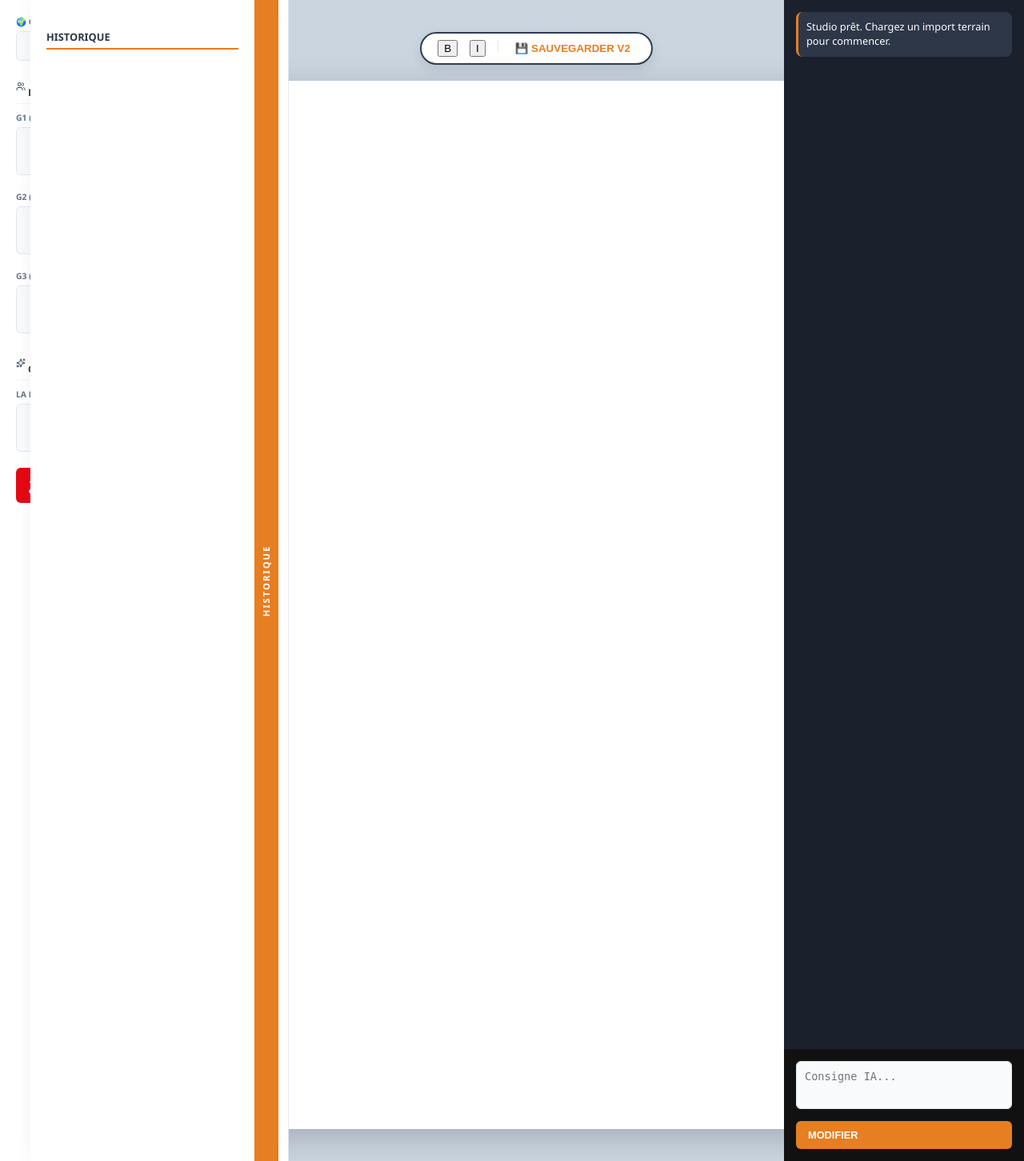
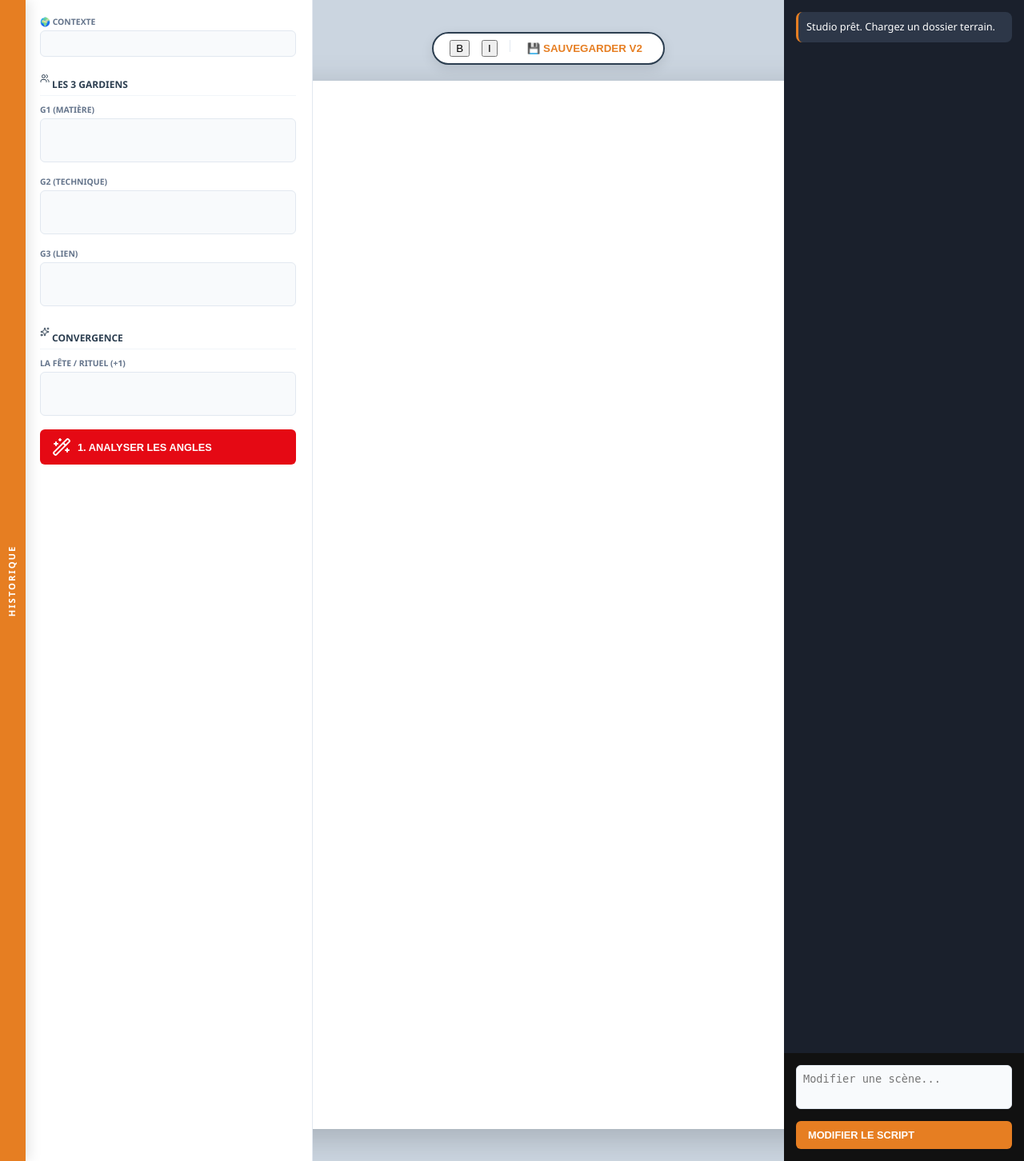
Before and after one commit to mediances-ops/docu-gen-333, a FastAPI app: page / in a window 1280 px wide. Shown: the part 67-1519 px from the top of the page at 80% size. Run offline with FastAPI, Linux system fonts and the light colour scheme.

Commit message:
Update index.html

```diff
--- a/templates/index.html
+++ b/templates/index.html
@@ -8,12 +8,12 @@
     <style>
         :root {
             --primary: #2C3E50; --accent: #E67E22; --danger: #e50914; --bg: #f3f4f6;
-            --text: #2d3748; --dark-panel: #1a202c;
+            --text: #2d3748; --dark-panel: #1a202c; --handle-width: 30px;
         }
 
         body { margin: 0; font-family: 'Segoe UI', sans-serif; background: var(--bg); color: var(--text); height: 100vh; display: flex; flex-direction: column; overflow: hidden; }
 
-        /* HEADER PRO */
+        /* HEADER HARMONISÉ */
         header {
             background: linear-gradient(135deg, var(--primary) 0%, #34495e 100%);
             padding: 10px 25px; border-bottom: 3px solid var(--accent);
@@ -22,41 +22,50 @@
         .logo { font-weight: 800; font-size: 1.1rem; display: flex; align-items: center; gap: 10px; text-transform: uppercase; letter-spacing: 1px; }
         .header-right { display: flex; align-items: center; gap: 15px; }
 
-        /* WORKSPACE */
         .workspace { display: flex; flex: 1; overflow: hidden; position: relative; }
 
-        /* PANEL GAUCHE : FORMULAIRE (Toujours visible) */
-        .panel-left { width: 320px; background: white; border-right: 1px solid #e2e8f0; padding: 20px; overflow-y: auto; z-index: 10; }
-        .input-group { margin-bottom: 15px; }
-        label { display: block; font-size: 0.65rem; color: #64748b; font-weight: 700; margin-bottom: 5px; text-transform: uppercase; }
-        input, textarea { width: 100%; background: #f8fafc; border: 1px solid #e2e8f0; padding: 10px; border-radius: 6px; box-sizing: border-box; font-size: 0.85rem; }
-        textarea { height: 60px; resize: none; }
-        h3 { font-size: 0.75rem; color: var(--primary); border-bottom: 1px solid #f1f5f9; padding-bottom: 5px; margin: 20px 0 10px 0; }
-
-        /* SIDEBAR HISTORIQUE COULISSANTE */
+        /* SIDEBAR HISTORIQUE COULISSANTE (À GAUCHE TOUTE) */
         .sidebar-history {
-            position: absolute; left: 320px; top: 0; bottom: 0; width: 280px;
+            position: absolute; left: 0; top: 0; bottom: 0; width: 300px;
             background: white; border-right: 2px solid var(--accent);
-            transform: translateX(-100%); transition: 0.4s cubic-bezier(0.4, 0, 0.2, 1);
-            z-index: 50; display: flex; box-shadow: 10px 0 30px rgba(0,0,0,0.1);
+            transform: translateX(-270px); /* Cache 270px, laisse 30px pour la poignée */
+            transition: 0.4s cubic-bezier(0.4, 0, 0.2, 1);
+            z-index: 200; display: flex; box-shadow: 5px 0 15px rgba(0,0,0,0.1);
         }
         .sidebar-history.open { transform: translateX(0); }
-        .history-content { flex: 1; padding: 20px; overflow-y: auto; }
+
+        .history-content { flex: 1; padding: 20px; overflow-y: auto; width: 270px; }
         .history-handle {
-            width: 30px; height: 100%; background: var(--accent);
+            width: var(--handle-width); height: 100%; background: var(--accent);
             display: flex; align-items: center; justify-content: center;
-            cursor: pointer; position: absolute; right: -30px;
+            cursor: pointer;
         }
         .handle-text { transform: rotate(-90deg); color: white; white-space: nowrap; font-size: 0.7rem; font-weight: 900; letter-spacing: 2px; }
 
-        /* PANEL CENTRAL : PAPIER AU MILIEU */
+        /* PANEL GAUCHE : FORMULAIRE (Décalé par la poignée) */
+        .panel-left {
+            width: 320px; background: white; border-right: 1px solid #e2e8f0;
+            padding: 20px; overflow-y: auto; z-index: 10;
+            margin-left: var(--handle-width); /* Decalage pour la poignée */
+        }
+        .input-group { margin-bottom: 12px; }
+        label { display: block; font-size: 0.65rem; color: #64748b; font-weight: 700; margin-bottom: 4px; text-transform: uppercase; }
+        input, textarea { width: 100%; background: #f8fafc; border: 1px solid #e2e8f0; padding: 8px; border-radius: 6px; box-sizing: border-box; font-size: 0.85rem; }
+        textarea { height: 55px; resize: none; }
+        h3 { font-size: 0.75rem; color: var(--primary); border-bottom: 1px solid #f1f5f9; padding-bottom: 5px; margin: 15px 0 10px 0; }
+
+        /* PANEL CENTRAL : PAPIER BIEN AU MILIEU */
         .panel-center {
             flex: 1; background: #cbd5e0; padding: 40px; overflow-y: auto;
             display: flex; flex-direction: column; align-items: center;
         }
 
-        #project-header { width: 21cm; background: white; border-radius: 8px; padding: 12px; margin-bottom: 15px; display: none; border-left: 5px solid var(--accent); box-shadow: 0 4px 10px rgba(0,0,0,0.1); align-items: center; justify-content: space-between; }
-        .vignette { width: 50px; height: 50px; border-radius: 4px; object-fit: cover; background: #eee; }
+        #project-header {
+            width: 21cm; background: white; border-radius: 8px; padding: 12px; margin-bottom: 20px;
+            display: none; border-left: 5px solid var(--accent); box-shadow: 0 4px 10px rgba(0,0,0,0.1);
+            align-items: center; justify-content: space-between;
+        }
+        .vignette { width: 60px; height: 60px; border-radius: 4px; object-fit: cover; background: #eee; border: 1px solid #ddd; }
 
         .editor-toolbar { position: sticky; top: 0; background: white; padding: 8px 20px; border-radius: 50px; border: 2px solid var(--primary); display: flex; gap: 15px; margin-bottom: 20px; z-index: 40; box-shadow: 0 5px 15px rgba(0,0,0,0.1); }
         .paper { background: white; color: black; width: 21cm; min-height: 29.7cm; padding: 2.5cm; font-family: 'Courier New', monospace; font-size: 11pt; box-shadow: 0 10px 40px rgba(0,0,0,0.2); white-space: pre-wrap; outline: none; }
@@ -68,7 +77,7 @@
         .msg.ai { background: #2d3748; border-left: 3px solid var(--accent); }
         .msg.user { background: var(--accent); text-align: right; }
 
-        /* STATUS BADGES */
+        /* BADGES */
         .status-badge { padding: 4px 12px; border-radius: 20px; background: rgba(255,255,255,0.15); font-size: 0.7rem; font-weight: bold; border: 1px solid rgba(255,255,255,0.3); }
         .active-dot { color: #2ecc71; margin-right: 5px; }
 
@@ -76,11 +85,9 @@
         .btn-gen { background: var(--danger); color: white; width: 100%; margin-top: 10px; }
         .btn-top { background: white; color: var(--primary); }
 
-        /* MODALS */
-        .modal { display: none; position: fixed; top: 0; left: 0; width: 100%; height: 100%; background: rgba(0,0,0,0.85); z-index: 5000; justify-content: center; align-items: center; }
-        .modal-box { background: white; padding: 25px; border-radius: 12px; width: 450px; }
+        .modal { display: none; position: fixed; top: 0; left: 0; width: 100%; height: 100%; background: rgba(0,0,0,0.85); z-index: 5000; justify-content: center; align-items: center; backdrop-filter: blur(5px); }
+        .modal-box { background: white; padding: 25px; border-radius: 12px; width: 450px; color: var(--text); }
         .angle-card { border: 2px solid #e2e8f0; padding: 15px; border-radius: 8px; margin-bottom: 10px; cursor: pointer; }
-        .angle-card:hover { border-color: var(--accent); }
 
         #loader { display: none; position: fixed; top: 0; left: 0; width: 100%; height: 100%; background: rgba(44, 62, 80, 0.95); z-index: 9999; flex-direction: column; justify-content: center; align-items: center; color: white; }
         .spinner { width: 40px; height: 40px; border: 4px solid rgba(255,255,255,0.1); border-top: 4px solid var(--accent); border-radius: 50%; animation: spin 1s linear infinite; margin-bottom: 10px; }
@@ -89,7 +96,7 @@
 </head>
 <body>
 
-<div id="loader"><div class="spinner"></div><div id="loader-text">Traitement...</div></div>
+<div id="loader"><div class="spinner"></div><div id="loader-text">Studio en cours...</div></div>
 
 <header>
     <div class="logo"><i data-lucide="clapperboard"></i> Plateforme de scénarisation</div>
@@ -101,6 +108,17 @@
 </header>
 
 <div class="workspace">
+    <!-- SIDEBAR HISTORIQUE (POIGNÉE + CONTENU) -->
+    <div class="sidebar-history" id="historySidebar">
+        <div class="history-content">
+            <h4 style="font-size:0.8rem; border-bottom:2px solid var(--accent); padding-bottom:5px; color: var(--primary);">HISTORIQUE DU PROJET</h4>
+            <div id="v-list" style="margin-top:15px;"></div>
+        </div>
+        <div class="history-handle" onclick="toggleHistory()">
+            <div class="handle-text">HISTORIQUE</div>
+        </div>
+    </div>
+
     <!-- PANEL GAUCHE : FORMULAIRE -->
     <div class="panel-left">
         <div class="input-group"><label>🌍 CONTEXTE</label><input type="text" id="ctx"></div>
@@ -116,26 +134,15 @@
         <button class="btn btn-gen" onclick="analyzeAngles()"><i data-lucide="wand-2"></i> 1. ANALYSER LES ANGLES</button>
     </div>
 
-    <!-- SIDEBAR HISTORIQUE (COULISSANTE) -->
-    <div class="sidebar-history" id="historySidebar">
-        <div class="history-content">
-            <h4 style="font-size:0.8rem; border-bottom:2px solid var(--accent); padding-bottom:5px;">HISTORIQUE</h4>
-            <div id="v-list"></div>
-        </div>
-        <div class="history-handle" onclick="toggleHistory()">
-            <div class="handle-text">HISTORIQUE</div>
-        </div>
-    </div>
-
-    <!-- PANEL CENTRAL : PAPIER AU CENTRE -->
+    <!-- PANEL CENTRAL : PAPIER CENTRE -->
     <div class="panel-center">
         <div id="project-header">
             <div style="display:flex; align-items:center; gap:15px;">
                 <img id="display-vignette" class="vignette" src="">
                 <div>
-                    <div id="display-region" style="font-size:0.6rem; color:var(--accent); font-weight:bold; letter-spacing:1px;">REGION</div>
+                    <div id="display-region" style="font-size:0.6rem; color:var(--accent); font-weight:800; letter-spacing:1px; text-transform:uppercase;">REGION</div>
                     <h2 id="display-title" style="margin:0; font-size:1.1rem; font-weight:900;">Titre du projet</h2>
-                    <div style="font-size:0.75rem; color:#64748b;">Fixer : <span id="display-fixer" style="font-weight:bold;">...</span></div>
+                    <div style="font-size:0.75rem; color:#64748b;">Correspondant : <span id="display-fixer" style="font-weight:bold;">...</span></div>
                 </div>
             </div>
             <div style="text-align:right">
@@ -156,10 +163,10 @@
 
     <!-- PANEL DROIT : CHATBOT -->
     <div class="panel-right">
-        <div class="chat-history" id="chatHist"><div class="msg ai">Studio prêt. Chargez un import terrain pour commencer.</div></div>
+        <div class="chat-history" id="chatHist"><div class="msg ai">Studio prêt. Chargez un dossier terrain.</div></div>
         <div style="padding:15px; background:#111;">
-            <textarea id="chatInput" placeholder="Consigne IA..."></textarea>
-            <button class="btn btn-gen" style="background:var(--accent); margin-top:10px;" onclick="refine()">MODIFIER</button>
+            <textarea id="chatInput" placeholder="Modifier une scène..."></textarea>
+            <button class="btn btn-gen" style="background:var(--accent); margin-top:10px;" onclick="refine()">MODIFIER LE SCRIPT</button>
         </div>
     </div>
 </div>
@@ -167,9 +174,9 @@
 <!-- MODALS -->
 <div id="importModal" class="modal">
     <div class="modal-box">
-        <h3 style="margin-top:0">Imports Bridge</h3>
+        <h3 style="margin-top:0">Dossiers Importés (Bridge)</h3>
         <div id="import-list"></div>
-        <button class="btn" style="background:#eee; margin-top:10px; width:100%;" onclick="document.getElementById('importModal').style.display='none'">FERMER</button>
+        <button class="btn" style="background:#eee; margin-top:15px; width:100%; color:var(--primary);" onclick="document.getElementById('importModal').style.display='none'">FERMER</button>
     </div>
 </div>
 
@@ -186,9 +193,10 @@
         const res = await fetch('/api/projects');
         const projects = await res.json();
         const list = document.getElementById('import-list');
-        list.innerHTML = projects.map(p => `
+        list.innerHTML = projects.length === 0 ? "<p>Aucun import détecté.</p>" : projects.map(p => `
             <div class="angle-card" onclick="loadProject(${p.id})">
-                <b>${p.title}</b><br><small>${p.region} - ${p.date}</small>
+                <div style="float:right; font-size:0.6rem; color:var(--accent); font-weight:bold;">${p.date}</div>
+                <b>${p.title}</b><br><small>Région : ${p.region}</small>
             </div>
         `).join('');
     }
@@ -203,14 +211,13 @@
             const data = await resDetails.json();
             const raw = data.form_data;
 
-            // Header Studio
             document.getElementById('project-header').style.display='flex';
-            document.getElementById('display-region').innerText = raw.region;
+            document.getElementById('display-region').innerText = raw.region || "Inconnu";
+            document.getElementById('display-title').innerText = `SCÉNARIO : ${raw.region}`;
             document.getElementById('display-fixer').innerText = (raw.fixer_prenom || '') + ' ' + (raw.fixer_nom || '');
             document.getElementById('display-vignette').src = raw.image_region || '';
-            document.getElementById('display-date').innerText = 'Reçu le ' + data.date;
+            document.getElementById('display-date').innerText = 'Importé le ' + data.date;
 
-            // Formulaire
             document.getElementById('ctx').value = (raw.pays || '') + ', ' + (raw.region || '');
             if(raw.gardiens) {
                 raw.gardiens.forEach((g, i) => {
@@ -219,12 +226,11 @@
             }
             document.getElementById('evt').value = raw.episode_data?.fete || "";
 
-            // Versions
             const resV = await fetch(`/api/projects/${id}/versions`);
             const versions = await resV.json();
             renderVersions(versions);
 
-            addChatMsg('ai', `Dossier ${raw.region} chargé.`);
+            addChatMsg('ai', `Projet ${raw.region} chargé.`);
             lucide.createIcons();
         } catch(e) { console.error(e); }
         hideLoader();
@@ -232,18 +238,20 @@
 
     function renderVersions(versions) {
         const list = document.getElementById('v-list');
-        list.innerHTML = versions.map(v => `
-            <div class="v-item" onclick="loadVersion(${v.id})">
-                <div style="display:flex; justify-content:space-between;"><b>V${v.number}</b> <span style="font-size:0.6rem; opacity:0.6;">${v.status}</span></div>
-                <div style="font-size:0.6rem;">${v.date}</div>
+        list.innerHTML = versions.length === 0 ? "<p style='font-size:0.7rem; color:#999;'>Aucune version.</p>" : versions.map(v => `
+            <div class="v-item" onclick="loadVersion(${v.id})" style="border-left:3px solid var(--accent);">
+                <div style="display:flex; justify-content:space-between;"><b>V${v.number}</b> <span style="font-size:0.5rem; background:#eee; padding:2px 5px; border-radius:4px;">${v.status}</span></div>
+                <div style="font-size:0.6rem; margin-top:3px; opacity:0.7;">${v.date}</div>
+                <div style="font-size:0.6rem; font-style:italic; margin-top:3px; overflow:hidden; text-overflow:ellipsis;">"${v.note || ''}"</div>
             </div>
         `).join('');
         if(versions.length > 0) document.getElementById('display-version-tag').innerText = "VERSION : V" + versions[0].number;
+        else document.getElementById('display-version-tag').innerText = "VERSION : EN COURS";
     }
 
     async function analyzeAngles() {
         if(!document.getElementById('ctx').value) return alert("Chargez un dossier.");
-        showLoader("IA : Analyse des trajectoires...");
+        showLoader("Analyse des angles...");
         const fd = new FormData();
         fd.append('ctx', document.getElementById('ctx').value);
         fd.append('g1', document.getElementById('g1').value);
@@ -251,14 +259,19 @@
         fd.append('g3', document.getElementById('g3').value);
         fd.append('evt', document.getElementById('evt').value);
 
+        try {
             const res = await fetch('/api/analyze_angles', { method:'POST', body:fd });
             const angles = await res.json();
             document.getElementById('angles-container').innerHTML = angles.map(a => `
-            <div class="modal-box angle-card" style="width:250px" onclick="selectAngle('${a.type}', '${a.title.replace(/'/g, "\\'")}')">
-                <small>${a.type}</small><h3>${a.title}</h3><p style="font-size:0.7rem">${a.desc}</p>
+                <div class="modal-box angle-card" style="width:280px" onclick="selectAngle('${a.type}', '${a.title.replace(/'/g, "\\'")}')">
+                    <div style="color:var(--accent); font-weight:bold; font-size:0.6rem;">VISION ${a.type}</div>
+                    <h2 style="font-size:1.1rem; margin:8px 0;">${a.title}</h2>
+                    <p style="font-size:0.75rem; color:#64748b; line-height:1.4;">${a.desc}</p>
+                    <button class="btn btn-gen" style="font-size:0.7rem; background:var(--primary); margin-top:10px;">SÉLECTIONNER</button>
                 </div>
             `).join('');
             document.getElementById('triptyqueModal').style.display='flex';
+        } catch(e) { alert("Erreur IA"); }
         hideLoader();
     }
 
@@ -266,7 +279,7 @@
         document.getElementById('triptyqueModal').style.display='none';
         document.getElementById('display-angle').innerText = 'ANGLE : ' + type;
         document.getElementById('display-title').innerText = title;
-        showLoader("IA : Rédaction...");
+        showLoader(`Rédaction (${type})...`);
 
         const fd = new FormData();
         fd.append('ctx', document.getElementById('ctx').value);
@@ -286,6 +299,7 @@
         const i = document.getElementById('chatInput').value;
         if(!i) return;
         addChatMsg('user', i);
+        document.getElementById('chatInput').value = "";
         showLoader("Modification...");
         const res = await fetch('/api/refine', {
             method:'POST', headers:{'Content-Type':'application/json'},
@@ -293,7 +307,6 @@
         });
         const data = await res.json();
         document.getElementById('paper').innerText = data.script.replace(/\*\*/g, '');
-        document.getElementById('chatInput').value = "";
         hideLoader();
     }
 
```
Lines whose indentation alone changed are shown as unchanged.
